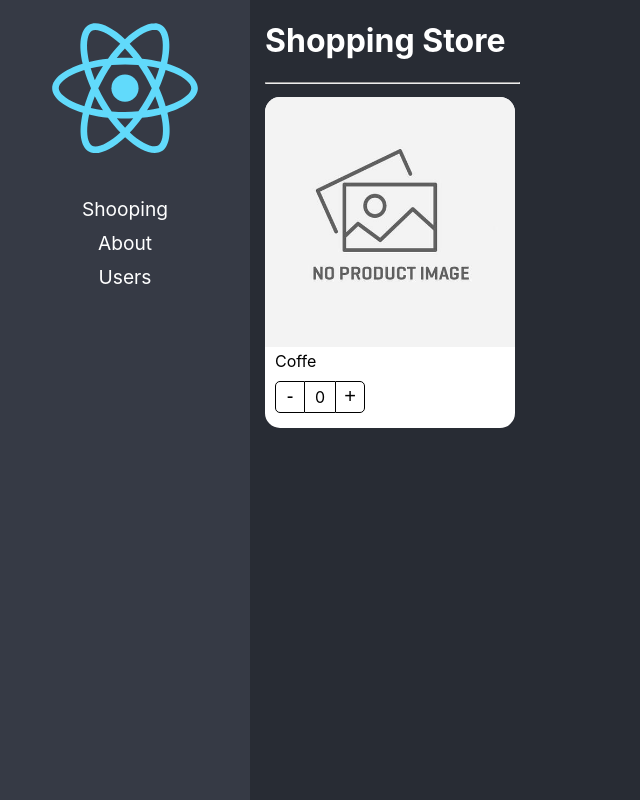
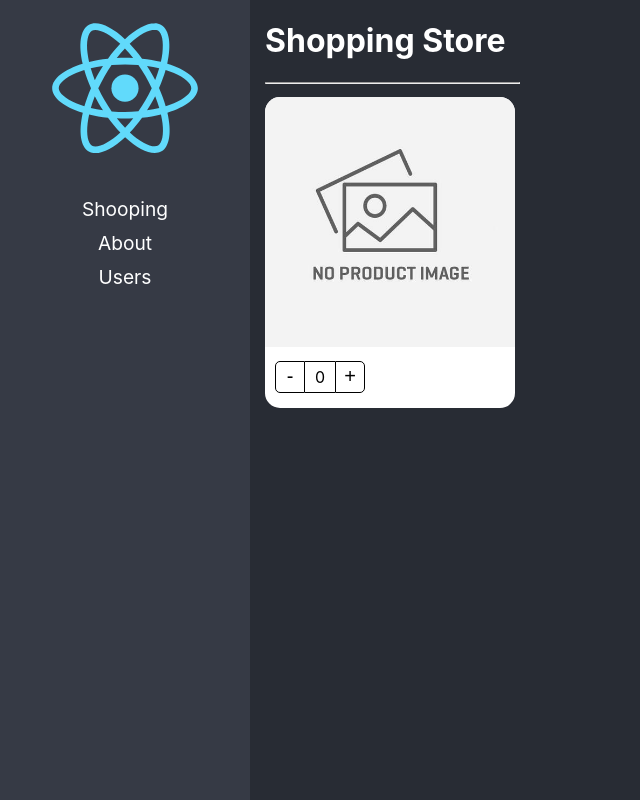
Before and after one commit to vhalvarez/react-setup, a React (Create React App) app: page /home in a window 1280 px wide. Shown: the whole page, without its empty margins (0-640 px from the left). Built offline with nearby package versions, Linux system fonts and the light colour scheme.

Commit message:
Compound Component Pattern - Segundo Paso

```diff
--- a/src/component-patterns/components/ProductCard.tsx
+++ b/src/component-patterns/components/ProductCard.tsx
@@ -1,8 +1,10 @@
+import { ReactElement } from "react";
 import useProduct from "../hooks/useProduct";
 import styles from "../styles/styles.module.css";
 import noImage from "../assets/no-image.jpg";
 
 interface Props {
+    children?: ReactElement | ReactElement[] ;
     product: Product;
 }
 
@@ -51,16 +53,17 @@
     );
 };
 
-export const ProductCard = ({ product }: Props) => {
+export const ProductCard = ({ children, product }: Props) => {
     const { counter, increaseBy } = useProduct();
 
     return (
         <div className={styles.productCard}>
-            <ProductImage img={product.img} />
+            {children}
+             {/* <ProductImage img={product.img} />
 
             <ProductTitle title={product.title} />
 
-            <ProductButtons counter={counter} increaseBy={increaseBy} />
+            <ProductButtons counter={counter} increaseBy={increaseBy} />  */}
         </div>
     );
 };
--- a/src/component-patterns/pages/ShoppingPage.tsx
+++ b/src/component-patterns/pages/ShoppingPage.tsx
@@ -1,4 +1,4 @@
-import { ProductCard } from "../components/ProductCard";
+import { ProductButtons, ProductCard, ProductImage, ProductTitle } from "../components/ProductCard";
 
 const product = {
     id: '1',
@@ -18,7 +18,14 @@
                     flexWrap: "wrap",
                 }}
             >
-                <ProductCard product={product}/>
+                <ProductCard product={product}>
+                    {/* Necesita correciones */}
+                   <ProductImage />
+                   <ProductTitle title={''}/>
+                   <ProductButtons increaseBy={function (value: number): void {
+                        throw new Error("Function not implemented.");
+                    } } counter={0} />
+                </ProductCard>
             </div>
         </div>
     );
```
